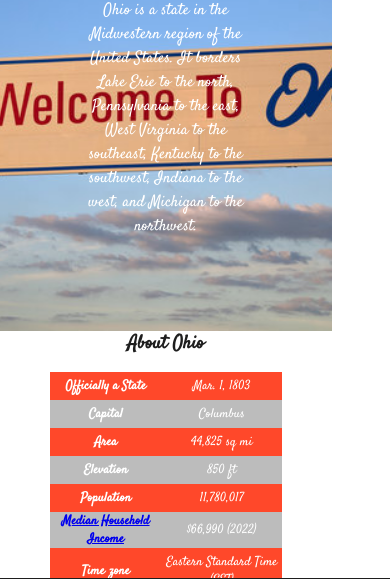
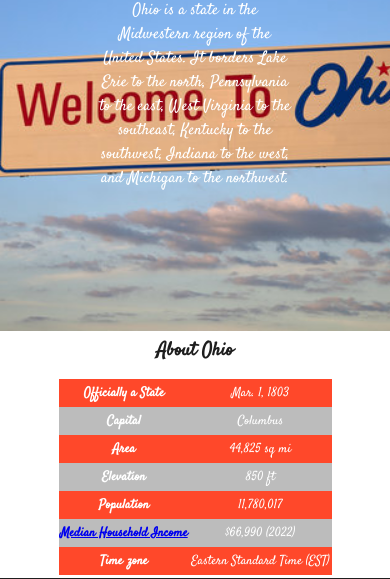
Before and after one commit to Jzweifel15/Multi-Page-State-Website-D277, a plain HTML site: page index.html in a window 390 px wide. Shown: the part 203-782 px from the top of the page. Drawn offline with Linux system fonts and the light colour scheme.

Commit message:
Update shared.css

```diff
--- a/styles/shared.css
+++ b/styles/shared.css
@@ -249,4 +249,8 @@
     #navbar .menu.show {
         transform: translateX(-20px);
     }
+
+    .showcase-main-section {
+        width: 100%;
+    }
 }
```
